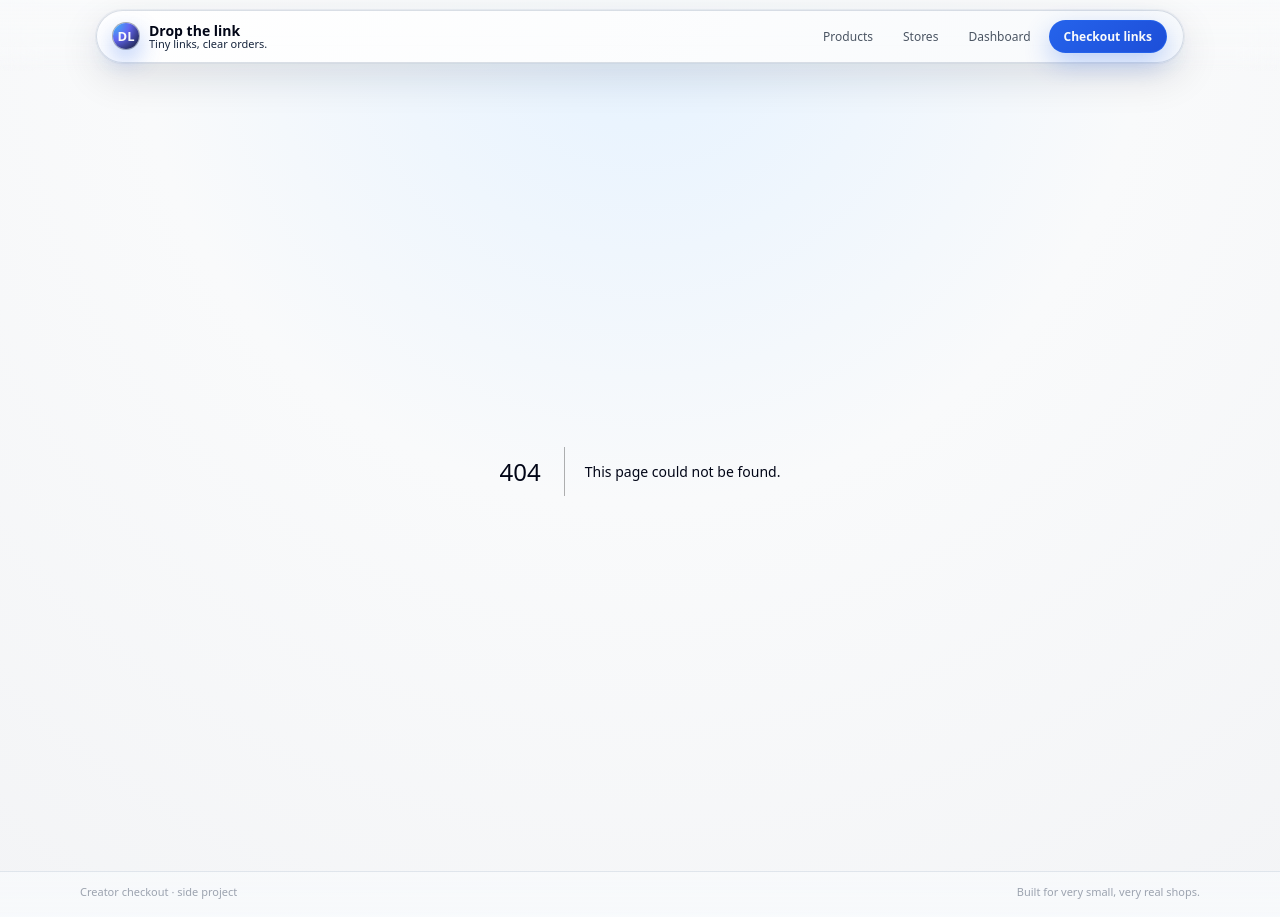
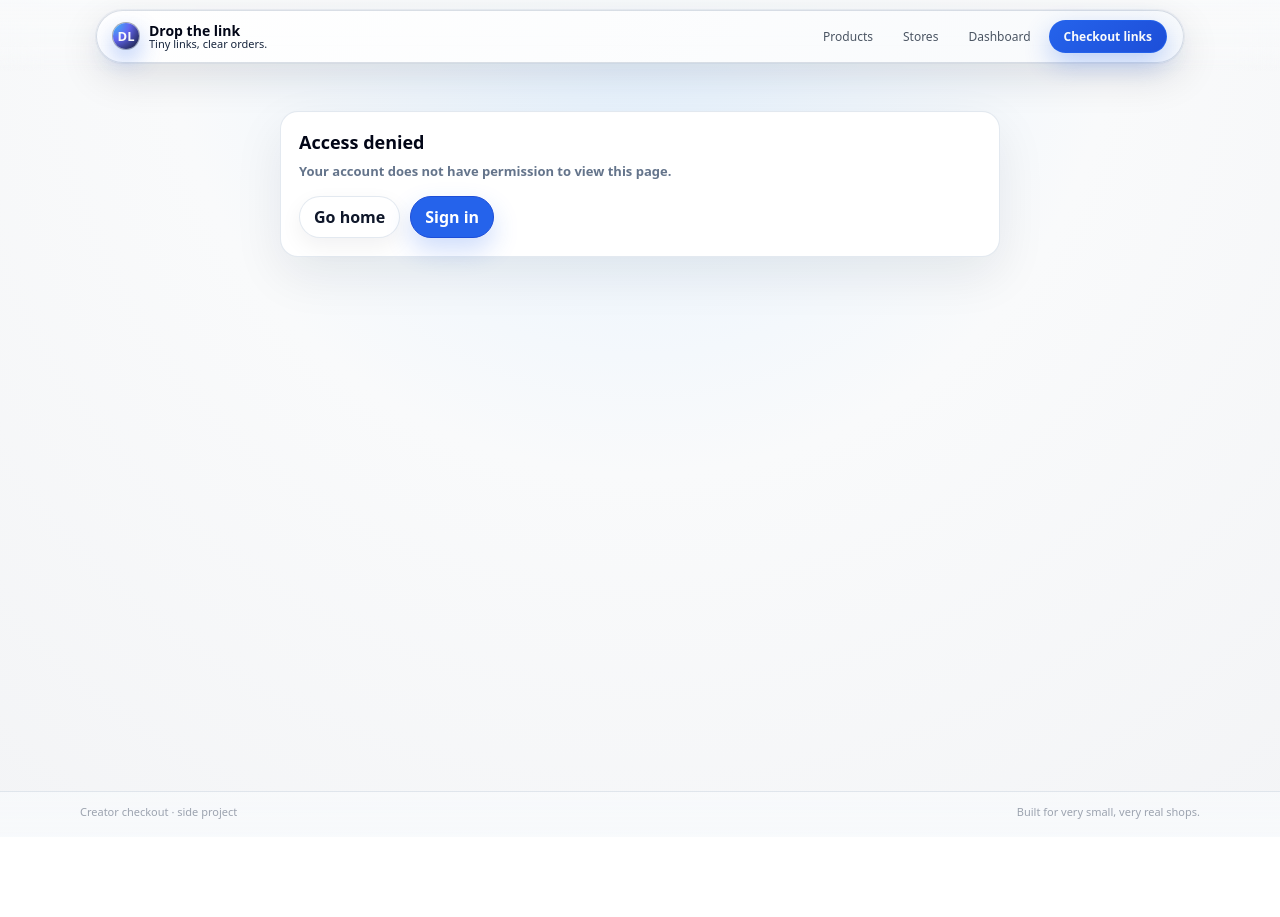
Before and after one commit to dmytro-zh/ts-fullstack-learning, a Next.js app in the folder apps/web/: page /forbidden in a window 1280 px wide. Before the commit this address had no page. After the commit the page ends 837 px from the top, so only its background shows below. Built offline with nearby package versions, Linux system fonts and the light colour scheme.

Commit message:
Protect merchant routes with next-auth middleware

```diff
--- /dev/null
+++ b/apps/web/src/app/forbidden/page.tsx
@@ -0,0 +1,71 @@
+import Link from 'next/link';
+
+export default function ForbiddenPage() {
+  return (
+    <main
+      style={{
+        padding: '40px 16px 56px',
+        minHeight: 'calc(100vh - 80px)',
+        boxSizing: 'border-box',
+        color: '#020617',
+      }}
+    >
+      <div style={{ maxWidth: 720, margin: '0 auto', display: 'grid', gap: 12 }}>
+        <div
+          style={{
+            borderRadius: 18,
+            border: '1px solid rgba(226,232,240,0.95)',
+            background: '#ffffff',
+            boxShadow: '0 18px 50px rgba(15, 23, 42, 0.08)',
+            padding: 18,
+            display: 'grid',
+            gap: 8,
+          }}
+        >
+          <div style={{ fontWeight: 900, fontSize: 18 }}>Access denied</div>
+          <div style={{ color: '#64748b', fontSize: 13, fontWeight: 700, lineHeight: 1.5 }}>
+            Your account does not have permission to view this page.
+          </div>
+
+          <div style={{ display: 'flex', gap: 10, flexWrap: 'wrap', marginTop: 6 }}>
+            <Link
+              href="/"
+              style={{
+                padding: '10px 14px',
+                borderRadius: 999,
+                border: '1px solid rgba(226,232,240,0.95)',
+                background: '#ffffff',
+                color: '#0f172a',
+                fontWeight: 900,
+                textDecoration: 'none',
+                boxShadow: '0 8px 22px rgba(15,23,42,0.06)',
+                lineHeight: '20px',
+                whiteSpace: 'nowrap',
+              }}
+            >
+              Go home
+            </Link>
+
+            <Link
+              href="/login"
+              style={{
+                padding: '10px 14px',
+                borderRadius: 999,
+                border: '1px solid #1d4ed8',
+                background: '#2563eb',
+                color: '#ffffff',
+                fontWeight: 900,
+                textDecoration: 'none',
+                boxShadow: '0 12px 26px rgba(37,99,235,0.22)',
+                lineHeight: '20px',
+                whiteSpace: 'nowrap',
+              }}
+            >
+              Sign in
+            </Link>
+          </div>
+        </div>
+      </div>
+    </main>
+  );
+}
```
Also changed, not shown: apps/web/src/middleware.ts (+59 -18 lines).
